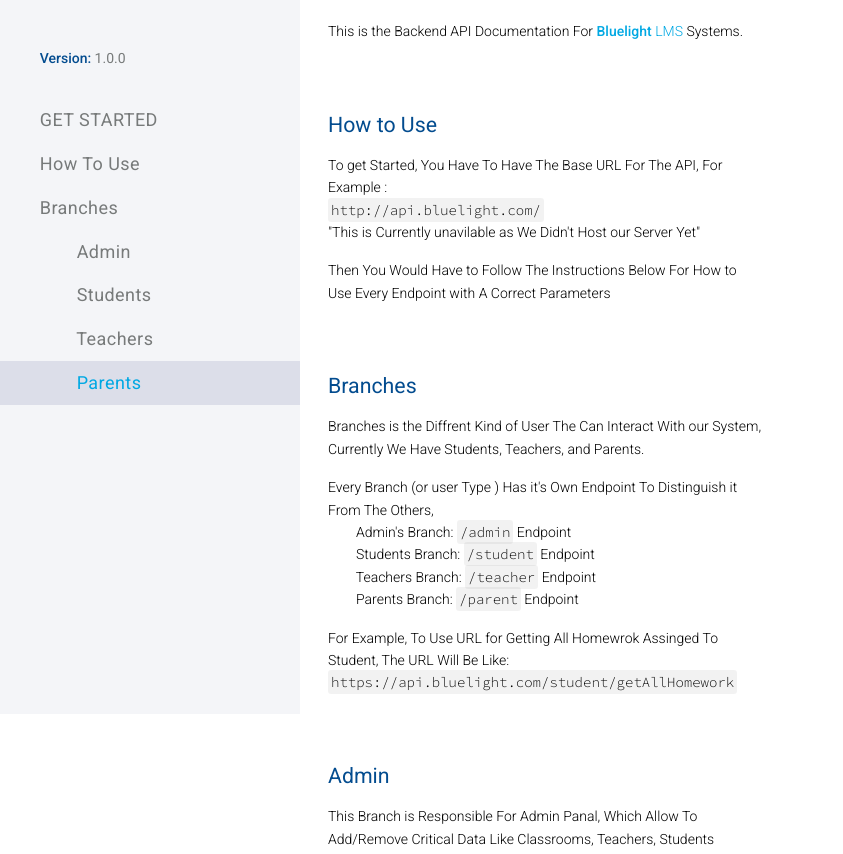
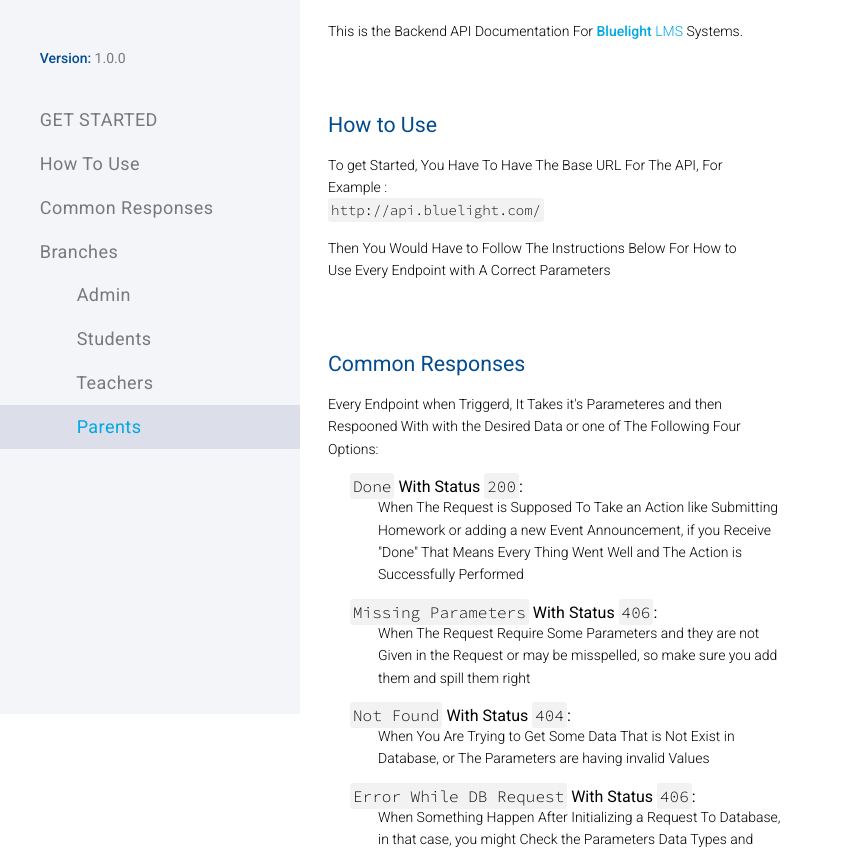
Before and after one commit to omarahmedelnemr/BluelightDocs.github.io, a plain HTML site: page index.html in a window 1280 px wide. Shown: the part 86-940 px from the top of the page, without its empty margins (0-843 px from the left). Drawn offline with nearby package versions, Linux system fonts and the light colour scheme.

Commit message:
Common responses

```diff
--- a/css/style.css
+++ b/css/style.css
@@ -457,6 +457,10 @@ html.menu-opened .burger-menu-icon  .line3 {
 .singleEndpoint{
     padding-top: 1px;
 }
+#content-common-responses div{
+    padding-left: 50px;
+}
+
 @media (min-width: 950px) {
     .left-menu{
         width: 300px;
--- a/index.html
+++ b/index.html
@@ -58,6 +58,9 @@
             <li class="scroll-to-link" data-target="content-how-to-use">
                 <a>How to Use</a>
             </li>
+            <li class="scroll-to-link" data-target="content-common-responses">
+                <a>Common Responses</a>
+            </li>
             <li class="scroll-to-link" data-target="content-branches">
                 <a>Branches</a>
             </li>
@@ -97,12 +100,37 @@
             <h2>How to Use</h2>
             <p>
                 To get Started, You Have To Have The Base URL For The API, For Example :<br>
-                <code class="higlighted break-word">http://api.bluelight.com/</code> <br/>"This is Currently unavilable as We Didn't Host our Server Yet"
+                <code class="higlighted break-word">http://api.bluelight.com/</code>
             </p>
             <p>Then You Would Have to Follow The Instructions Below For How to Use Every Endpoint with A Correct Parameters</p>
             <!-- <br> -->
             <!-- <h4>QUERY PARAMETERS</h4> -->
 
+        </div>
+        <div class="overflow-hidden content-section" id="content-common-responses">
+            <h2>Common Responses</h2>
+            <p>
+                Every Endpoint when Triggerd, It Takes it's Parameteres and then Respooned With with the Desired Data or one of The Following Four Options:<br/>
+                <div>
+                    <code class="higlighted">Done</code> With Status <code class="higlighted">200</code>:<br/>
+                    <p class="responseDescription">When The Request is Supposed To Take an Action like Submitting Homework or adding a new Event Announcement, if  you Receive "Done" That Means Every Thing Went Well and The Action is Successfully Performed</p>
+                </div>
+                <div>
+                    <code class="higlighted">Missing Parameters</code> With Status <code class="higlighted">406</code>:<br/>
+                    <p class="responseDescription">When The Request Require Some Parameters and they are not Given in the Request or may be misspelled, so make sure you add them and spill them right</p>
+                </div>
+                <div>
+                    <code class="higlighted">Not Found</code> With Status <code class="higlighted">404</code>:<br/>
+                    <p class="responseDescription">When You Are Trying to Get Some Data That is Not Exist in Database, or The Parameters are having invalid Values</p>
+                </div>
+                <div>
+                    <code class="higlighted">Error While DB Request</code> With Status <code class="higlighted">406</code>:<br/>
+                    <p class="responseDescription">When Something Happen After Initializing a Request To Database, in that case, you might Check the Parameters Data Types and Values, or How The Database Parameters are Named For Addressing</p>
+                </div>
+
+            </p>
+
+            <p>if you find Any Struggle with One of These Responses or there is another response Showed Up, Contact Me Immediately</p>
         </div>
         <div class="overflow-hidden content-section" id="content-branches">
             <h2>Branches</h2>
```
